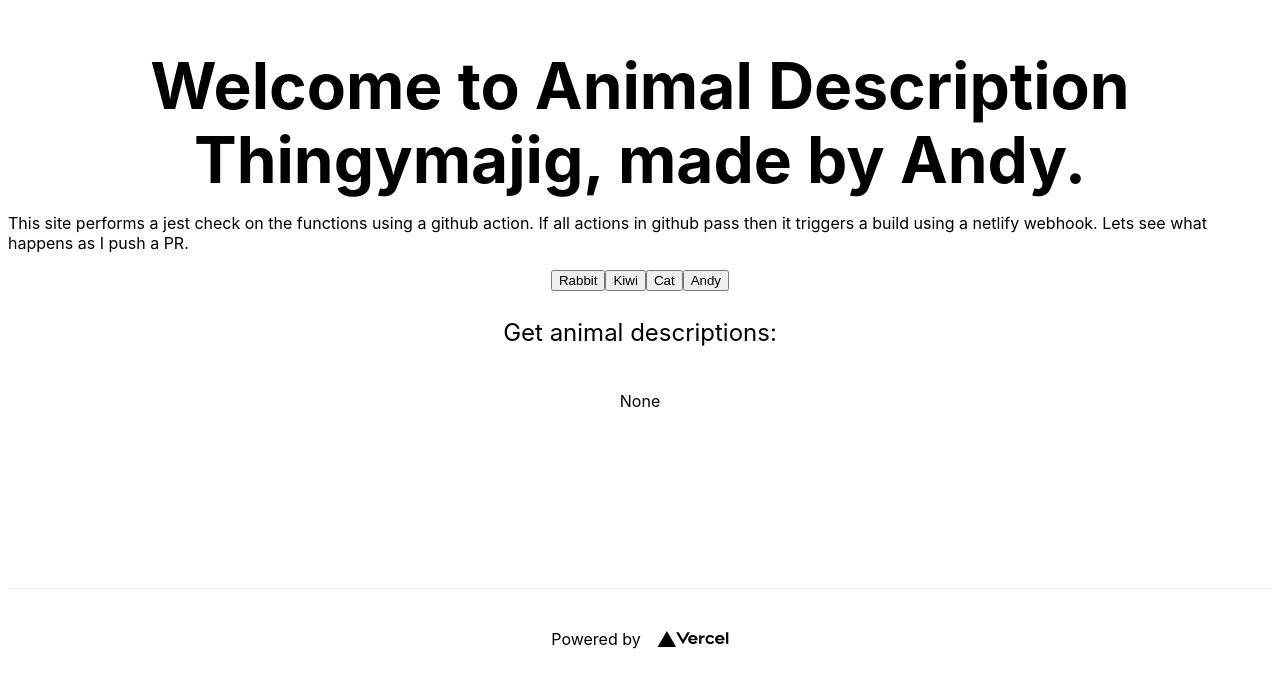
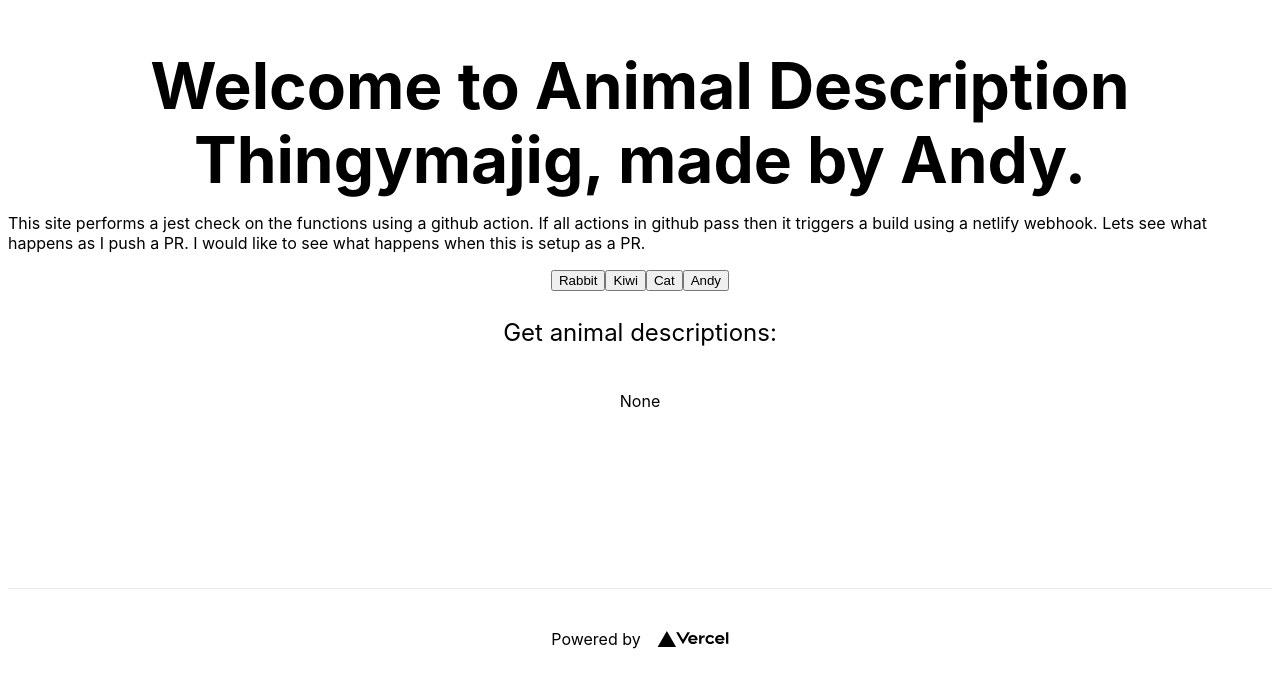
Before and after one commit to AndySpeedCurve/workflow, a Next.js app: page / in a window 1280 px wide. Shown: the part 112-800 px from the top of the page. Built offline with nearby package versions, Linux system fonts and the light colour scheme.

Commit message:
updating the longer description in the p tag.

```diff
--- a/pages/index.tsx
+++ b/pages/index.tsx
@@ -24,7 +24,7 @@ export default function Home() {
           Welcome to Animal Description Thingymajig, made by Andy.
         </h1>
 
-        <p>This site performs a jest check on the functions using a github action. If all actions in github pass then it triggers a build using a netlify webhook. Lets see what happens as I push a PR.</p>
+        <p>This site performs a jest check on the functions using a github action. If all actions in github pass then it triggers a build using a netlify webhook. Lets see what happens as I push a PR. I would like to see what happens when this is setup as a PR.</p>
 
         <div>
           <button onClick={() => updateAnimal("rabbit")}>Rabbit</button>
```
